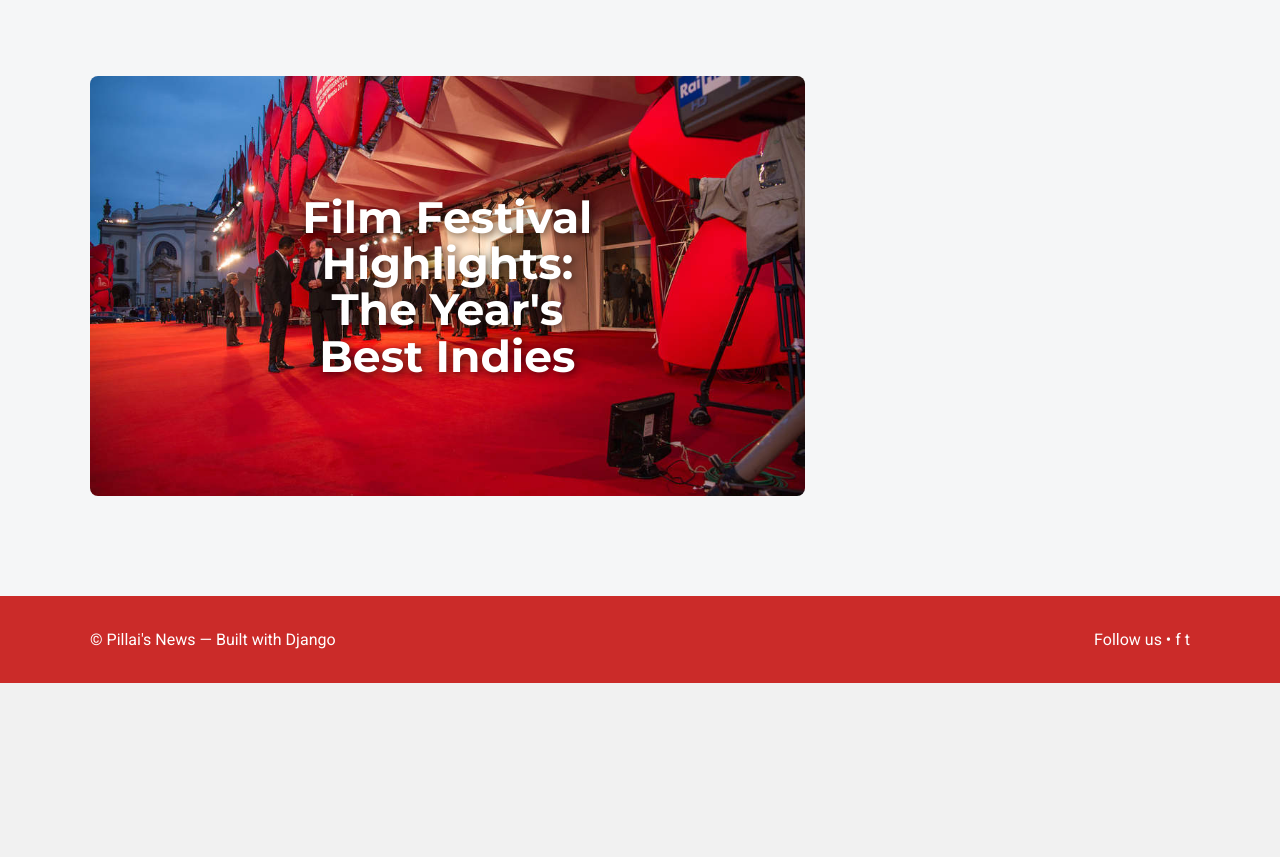
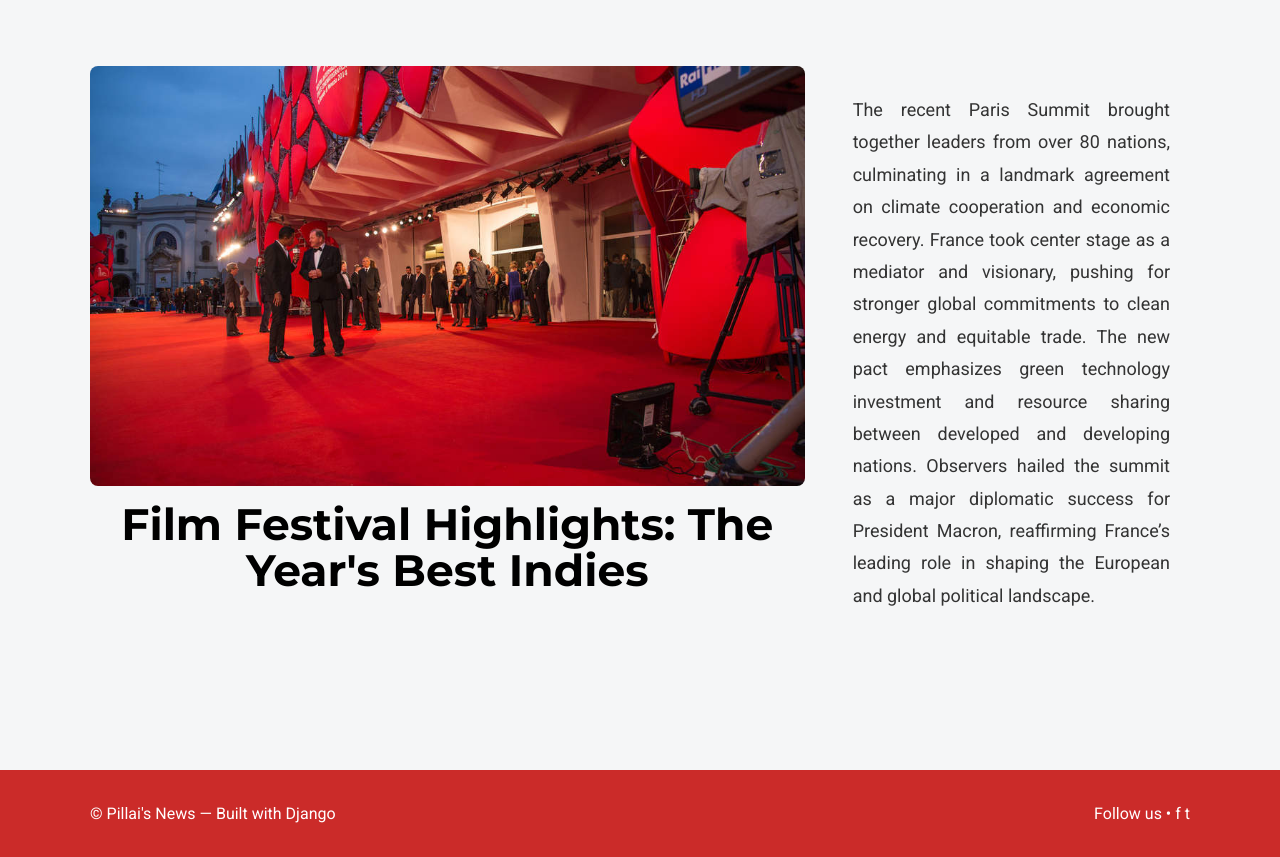
Before and after one commit to hshubham24beit-oss/news-website, a Django app: page /world/category/5/ in a window 1280 px wide. Shown: the part 155-1012 px from the top of the page. Before the commit the page ends 838 px from the top, so only its background shows below. Run offline with Django 5.2, Linux system fonts and the light colour scheme; data comes from the database, SQL or seed files in the repository.

Commit message:
country articles content added

```diff
--- a/news/templates/news/countries-category.html
+++ b/news/templates/news/countries-category.html
@@ -1,7 +1,5 @@
 {% extends "news/base.html" %}
 {% load static %}
-
-{# countries-category.html - safe version #}
 
 {% block title %}
   {% if hero_title %}
@@ -15,21 +13,68 @@
 
 {% block content %}
 <style>
-.country-hero { position:relative; text-align:center; margin-top:40px; }
-.country-hero img { width:100%; max-height:420px; object-fit:cover; border-radius:8px; display:block; }
-.country-hero .hero-overlay { position:absolute; top:50%; left:50%; transform:translate(-50%,-50%); padding:12px; }
-.country-hero .hero-title { color:white; font-size:36px; font-weight:700; text-shadow:2px 2px 8px rgba(0,0,0,0.6); margin:0; }
-.container.category-body { max-width:1000px; margin:36px auto; padding:0 12px; text-align:center; }
-.article-list { margin-top:28px; text-align:left; }
-.article-card { padding:14px 12px; border-radius:8px; background:#fff; box-shadow:0 6px 18px rgba(0,0,0,0.03); margin-bottom:12px; }
-.article-card h3 { margin:0 0 6px; font-size:18px; }
-.article-meta { color:#666; font-size:0.9rem; margin-bottom:8px; }
+.country-hero {
+  position: relative;
+  text-align: center;
+  margin-top: 30px;
+}
+.country-hero img {
+  width: 100%;
+  max-height: 420px;
+  object-fit: cover;
+  border-radius: 8px;
+  display: block;
+}
+.country-hero .hero-title {
+  color: black;
+  font-size: 36px;
+  font-weight: 700;
+  margin: 15px 0;
+  text-align: center;
+}
+.container.category-body {
+  max-width: 1000px;
+  margin: 36px auto;
+  padding: 0 12px;
+  text-align: center;
+}
+.large-content {
+  max-width: 900px;
+  margin: 40px auto;
+  padding: 0 20px;
+  text-align: justify;
+  font-size: 18px;
+  line-height: 1.8;
+  color: #333;
+}
+.article-list {
+  margin-top: 28px;
+  text-align: left;
+}
+.article-card {
+  padding: 14px 12px;
+  border-radius: 8px;
+  background: #fff;
+  box-shadow: 0 6px 18px rgba(0,0,0,0.03);
+  margin-bottom: 12px;
+}
+.article-card h3 {
+  margin: 0 0 6px;
+  font-size: 18px;
+}
+.article-meta {
+  color: #666;
+  font-size: 0.9rem;
+  margin-bottom: 8px;
+}
 @media (min-width:900px) {
-  .country-hero .hero-title { font-size:44px; }
+  .country-hero .hero-title {
+    font-size: 44px;
+  }
 }
 </style>
 
-{# HERO: prefer explicit hero_image/hero_title, then hero_article, then fallback #}
+<!-- ✅ HERO SECTION -->
 <section class="country-hero" aria-label="Hero">
   {% if hero_image %}
     <img src="{{ hero_image }}" alt="{% if hero_title %}{{ hero_title }}{% elif hero_article %}{{ hero_article.title }}{% else %}{{ category.name }}{% endif %}">
@@ -39,21 +84,83 @@
     <img src="{% static 'images/world-banner.jpg' %}" alt="{{ category.name }}">
   {% endif %}
 
-  {% if hero_title %}
-    <div class="hero-overlay">
-      <h1 class="hero-title">{{ hero_title }}</h1>
-    </div>
-  {% elif hero_article %}
-    <div class="hero-overlay">
-      <h1 class="hero-title">{{ hero_article.title }}</h1>
-    </div>
-  {% else %}
-    <div class="hero-overlay">
-      <h1 class="hero-title">{{ category.name }}</h1>
-    </div>
-  {% endif %}
+  <h1 class="hero-title">
+    {% if hero_title %}
+      {{ hero_title }}
+    {% elif hero_article %}
+      {{ hero_article.title }}
+    {% else %}
+      {{ category.name }}
+    {% endif %}
+  </h1>
 </section>
 
+<!-- ✅ LARGE COUNTRY CONTENT SECTION (now BELOW the hero) -->
+<div class="large-content">
+  {% if category.id == 1 %}
+    <p>
+      The United States is witnessing a significant economic upturn as indicators point toward a sustained phase of growth.
+      A combination of strong consumer spending, technological innovation, and robust job creation has driven GDP to its highest
+      levels in years. Economists attribute this expansion to resilient business confidence and strategic investments in
+      manufacturing and green energy. Recent data from the Federal Reserve indicates a stable inflation rate and steady wage
+      growth, further bolstering market optimism. While challenges such as global trade tensions and energy policy shifts remain,
+      the overall economic outlook for the U.S. continues to inspire both domestic and international investors.
+    </p>
 
+  {% elif category.id == 2 %}
+    <p>
+      Germany’s Chancellor has unveiled a sweeping package of economic and social reforms aimed at revitalizing Europe’s largest
+      economy. The measures emphasize digital transformation, renewable energy adoption, and workforce modernization. Key
+      industries—such as automotive manufacturing and industrial machinery—are set to benefit from tax incentives and government
+      grants. Additionally, the reforms include labor flexibility initiatives to empower younger generations entering the job
+      market. Analysts see this as a strategic move to secure Germany’s competitiveness amid the global shift toward automation
+      and sustainable production practices.
+    </p>
 
+  {% elif category.id == 3 %}
+    <p>
+      India’s technology sector continues to break global records, as exports in IT services, electronics, and digital
+      infrastructure reach new heights. The government’s ‘Digital India’ initiative, coupled with private sector innovation,
+      has transformed the country into one of the fastest-growing tech ecosystems in the world. Startups in fintech,
+      e-commerce, and artificial intelligence are attracting significant foreign investment. Experts predict that by 2030,
+      India’s digital economy could contribute nearly a quarter of its total GDP, further cementing its status as a global
+      technology powerhouse.
+    </p>
+
+  {% elif category.id == 4 %}
+    <p>
+      England’s Premiership League has delivered one of its most unpredictable and thrilling seasons yet. From unexpected
+      upsets to dramatic comebacks, fans have been treated to top-tier football drama every week. Beyond the sport, the
+      economic impact has been profound — tourism, broadcasting rights, and local businesses have all seen a sharp rise
+      in revenue. Cultural analysts suggest that the league’s international appeal continues to strengthen England’s image
+      as the global home of football. Clubs are now investing heavily in youth development and sustainability to build a
+      stronger, greener future for the sport.
+    </p>
+
+  {% elif category.id == 5 %}
+    <p>
+      The recent Paris Summit brought together leaders from over 80 nations, culminating in a landmark agreement on climate
+      cooperation and economic recovery. France took center stage as a mediator and visionary, pushing for stronger global
+      commitments to clean energy and equitable trade. The new pact emphasizes green technology investment and resource
+      sharing between developed and developing nations. Observers hailed the summit as a major diplomatic success for
+      President Macron, reaffirming France’s leading role in shaping the European and global political landscape.
+    </p>
+
+  {% elif category.id == 6 %}
+    <p>
+      Japan is entering a new era of innovation, driven by ambitious government initiatives and a surge in tech startups.
+      The country is making massive strides in robotics, AI-driven healthcare, and clean energy technologies. Tokyo’s
+      Innovation Hub has attracted record foreign investments, fueling cross-sector collaboration between established
+      corporations and young entrepreneurs. As Japan navigates demographic challenges, these new ventures represent a
+      rejuvenation of its industrial spirit and a clear path toward long-term economic sustainability and global leadership
+      in innovation.
+    </p>
+
+  {% else %}
+    <p>
+      This section highlights the latest developments and top stories from around the world. Stay tuned for country-specific
+      updates as our newsroom continues to bring you in-depth insights and breaking news from every corner of the globe.
+    </p>
+  {% endif %}
+</div>
 {% endblock %}
```
